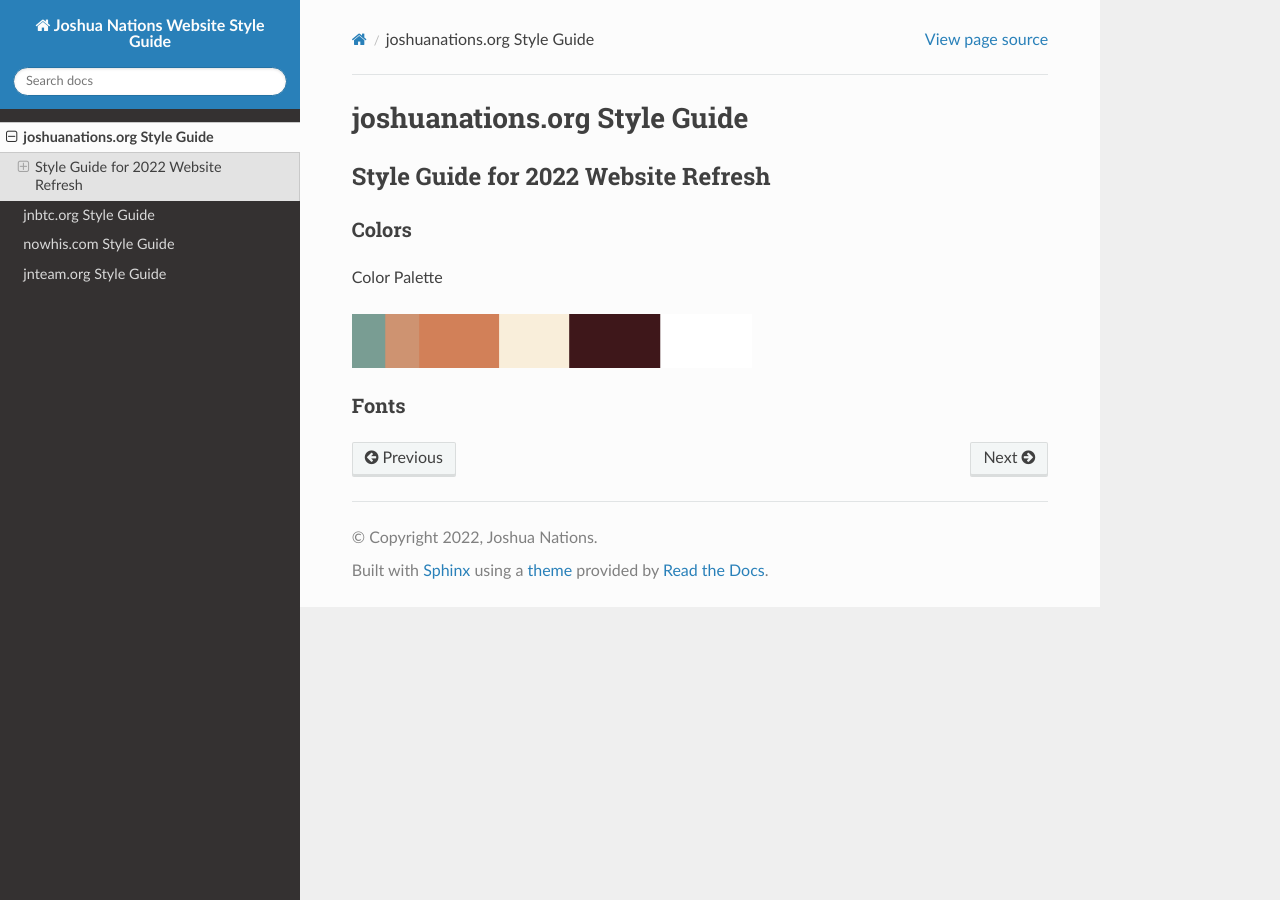
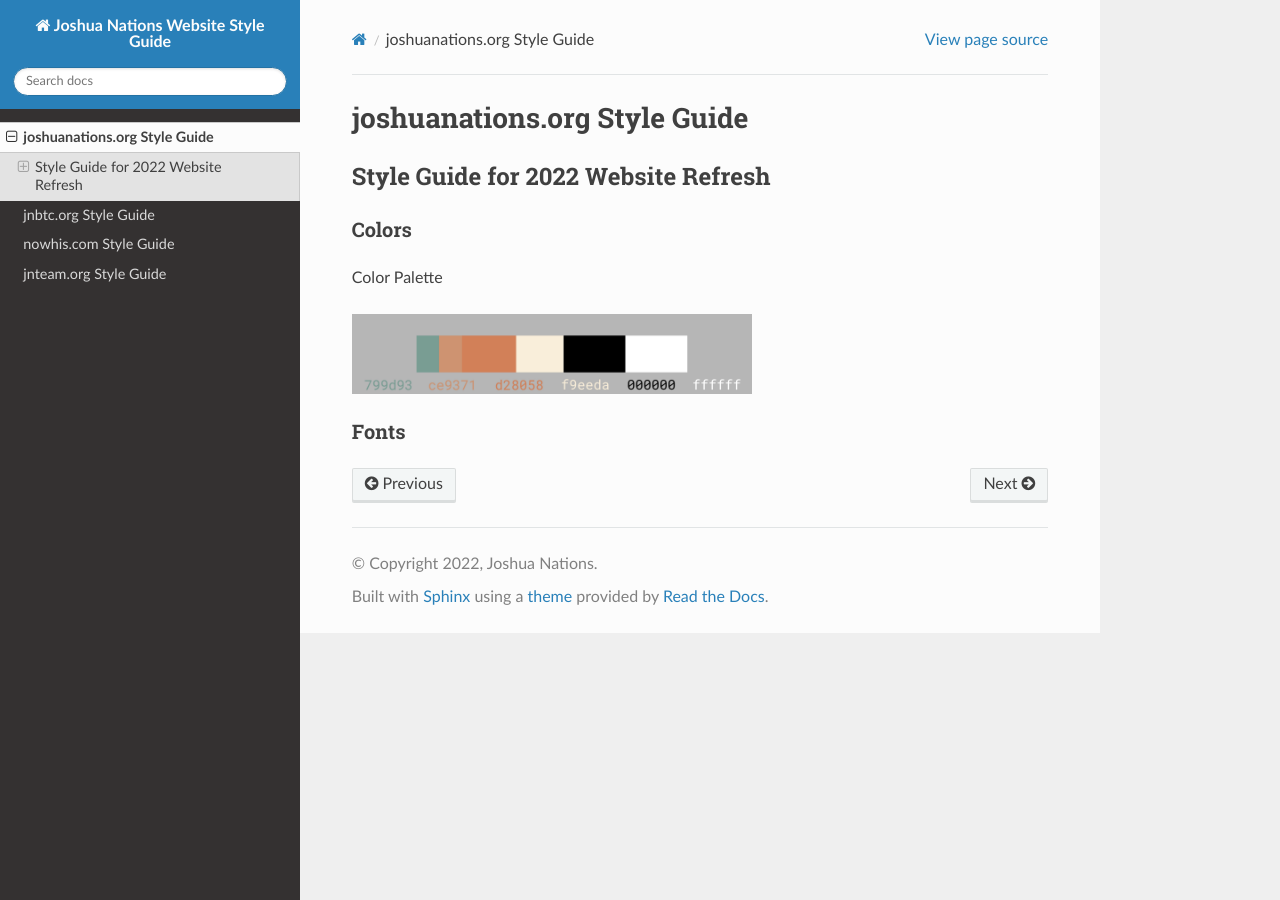
Before and after one commit to joshuanations/JoshuaNationsStyleGuides, a Sphinx documentation site: the page built from docs/source/joshuanations.rst, in a window 1280 px wide. Built offline with Sphinx 7.4.7 and the Read the Docs theme 2.0.0, drawn with Linux system fonts in a browser that asks for light colours.

Commit message:
updated the palette again with the correct one

```diff
--- a/docs/source/joshuanations.rst
+++ b/docs/source/joshuanations.rst
@@ -11,7 +11,7 @@
 
 Color Palette
 
-.. image:: img/joshuanations-website-color-palette.png
+.. image:: img/joshuanations-website-palette.jpeg
     :width: 400
 
 
```
Also changed, not shown: docs/source/img/joshuanations-website-palette.jpeg (added), 1 other file.
